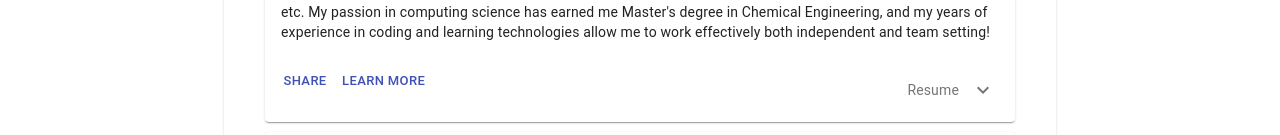
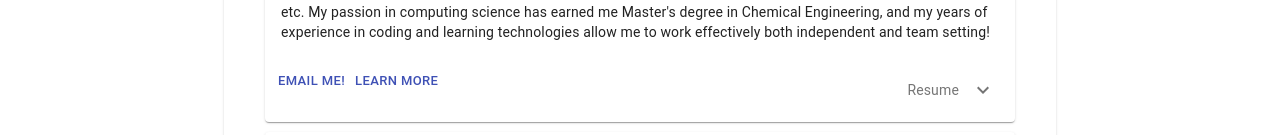
Before and after one commit to vtranduc/portfolio, a React (Create React App) app: page / in a window 1280 px wide. Shown: the part 367-502 px from the top of the page. Built offline with nearby package versions, Linux system fonts and the light colour scheme.

Commit message:
upload resume

```diff
--- a/src/components/main/profile/index.js
+++ b/src/components/main/profile/index.js
@@ -74,7 +74,7 @@ export default function Profile() {
         <div id="profile-action">
           <div>
             <Button size="small" color="primary">
-              Share
+              Email Me!
             </Button>
             <Button size="small" color="primary">
               Learn More
@@ -103,6 +103,8 @@ export default function Profile() {
       </CardActions>
       <Collapse in={expanded} timeout="auto" unmountOnExit>
         <CardContent>
+          {/* <embed src="./resume.pdf"></embed> */}
+          <img src=""></img>
           <Typography paragraph>Method:</Typography>
           <Typography paragraph>
             Heat 1/2 cup of the broth in a pot until simmering, add saffron and
```
Also changed, not shown: public/main/resume.jpg (added).
